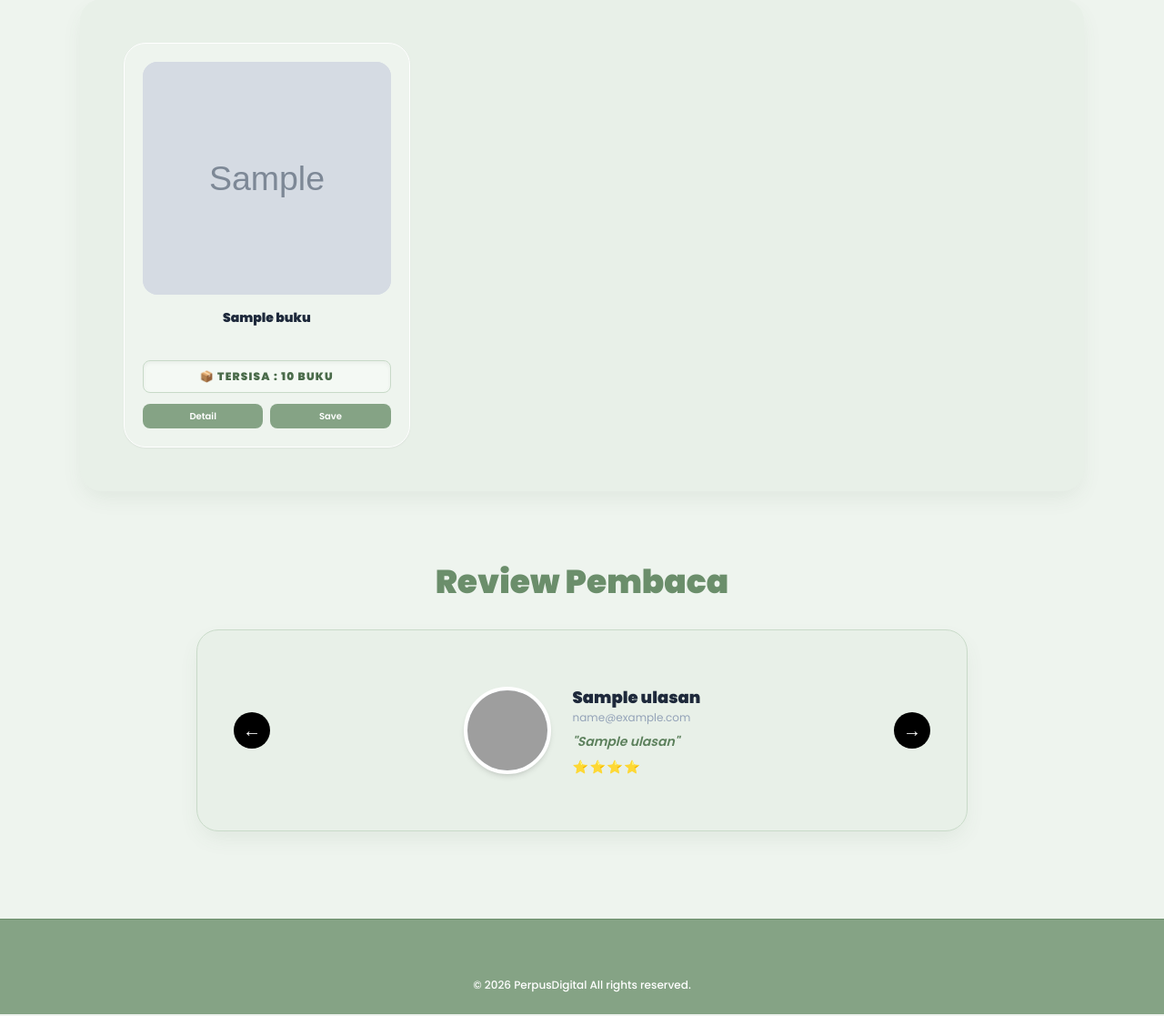
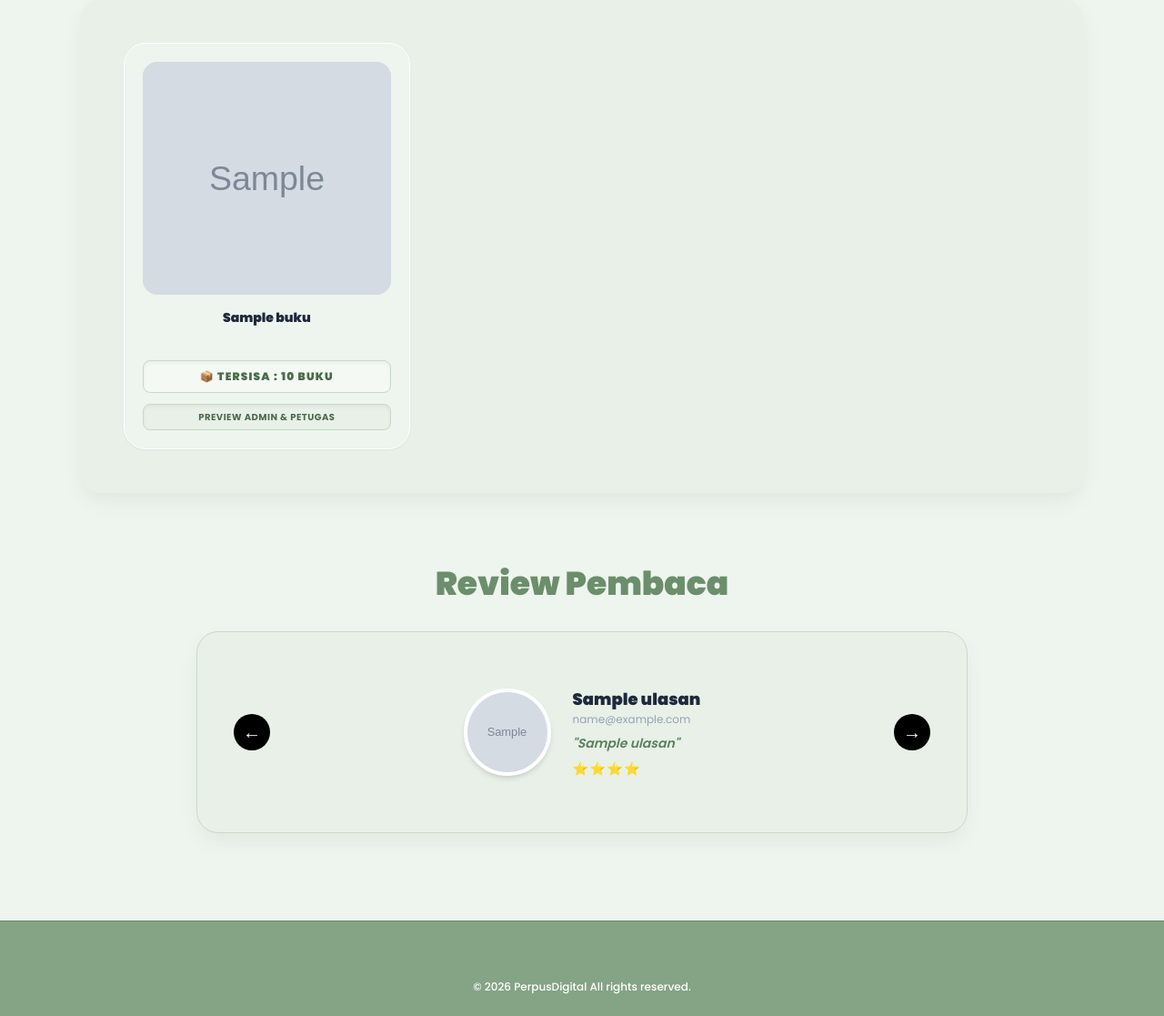
Before and after one commit to teslaa7/perpustakaan_digital, a Laravel app: template resources/views/peminjam/koleksi.blade.php in a window 1280 px wide. Shown: the part 396-1513 px from the top of the page at 91% size. Run offline with Laravel 12, Linux system fonts and the light colour scheme; a user stored in the database is signed in; data comes from the database, SQL or seed files in the repository; tables that the repository leaves empty hold one stand-in row (values such as "Sample post"); the template is opened without the code that fills it: most values are stand-ins (such as "Sample title", 1, 10 or a date in 2020); grey boxes marked "Sample" are stand-in pictures; some libraries are stand-ins or nearby versions; grey boxes are pictures that could not be loaded.

Commit message:
update2026

```diff
--- a/resources/views/peminjam/koleksi.blade.php
+++ b/resources/views/peminjam/koleksi.blade.php
@@ -92,7 +92,6 @@
     {{-- MENU KATEGORI DINAMIS --}}
     <div class="max-w-5xl mx-auto px-6 py-10 w-full flex justify-center gap-6 md:gap-12 text-sm font-semibold text-[#7DA07D] flex-wrap" data-aos="fade-in" data-aos-delay="300">
 
-        {{-- PERUBAHAN: Hapus array search, jadi kalau klik 'Semua', URL bener-bener bersih --}}
         <a href="{{ route('koleksi') }}"
            class="{{ !request('kategori') ? 'text-[#4A6B4A] border-b-2 border-[#4A6B4A] pb-1' : 'hover:text-[#4A6B4A] transition-colors' }}">
             Semua
@@ -100,7 +99,6 @@
 
         @if(isset($kategoriList) && $kategoriList->count() > 0)
             @foreach($kategoriList as $kat)
-                {{-- PERUBAHAN: Hanya kirim parameter 'kategori' saja, tinggalkan 'search' --}}
                 <a href="{{ route('koleksi', ['kategori' => $kat->NamaKategori]) }}"
                    class="{{ request('kategori') == $kat->NamaKategori ? 'text-[#4A6B4A] border-b-2 border-[#4A6B4A] pb-1' : 'hover:text-[#4A6B4A] transition-colors' }}">
                     {{ $kat->NamaKategori }}
@@ -141,6 +139,14 @@
                                 </div>
                             @endif
 
+                            {{-- LOGIKA PROTEKSI HAK AKSES TOMBOL --}}
+                            @if(auth()->check() && (auth()->user()->role === 'admin' || auth()->user()->role === 'petugas'))
+                                {{-- Jika Admin / Petugas, HANYA BISA LIHAT PREVIEW --}}
+                                <div class="mt-1 w-full text-center py-1.5 bg-[#E8F0E8] text-[#4A6B4A] text-[10px] font-bold rounded-lg border border-[#C8DAC8] uppercase tracking-wider shadow-inner">
+                                    Preview Admin & Petugas
+                                </div>
+                            @else
+                                {{-- Jika Peminjam ATAU Belum Login, BISA KLIK --}}
                                 <div class="flex gap-2 mt-1 w-full">
                                     <a href="{{ route('buku.detail', $item->BukuID) }}" class="flex-1 bg-[#85A385] hover:bg-[#6B8E6B] text-white font-semibold py-1.5 rounded-lg text-[10px] transition-all flex items-center justify-center">
                                         Detail
@@ -152,6 +158,8 @@
                                         </button>
                                     </form>
                                 </div>
+                            @endif
+
                         </div>
                     </div>
                 @empty
@@ -178,7 +186,11 @@
                     @foreach($ulasan as $index => $rev)
                         <div class="review-slide absolute inset-0 transition-opacity duration-500 flex flex-col md:flex-row items-center justify-center gap-6 text-left px-4 {{ $index == 0 ? 'opacity-100 z-10' : 'opacity-0 z-0 pointer-events-none' }}">
                             <div class="w-24 h-24 rounded-full overflow-hidden border-4 border-white shadow-md flex-shrink-0 bg-slate-200">
-                                <img src="https://api.dicebear.com/7.x/notionists/svg?seed={{ $rev->Username }}" alt="Avatar" class="w-full h-full object-cover">
+                                @if(isset($rev->FotoProfil) && $rev->FotoProfil != '')
+                                    <img src="{{ asset('avatars/' . $rev->FotoProfil) }}" alt="Avatar" class="w-full h-full object-cover">
+                                @else
+                                    <img src="https://api.dicebear.com/7.x/notionists/svg?seed={{ $rev->Username }}" alt="Avatar Default" class="w-full h-full object-cover">
+                                @endif
                             </div>
                             <div>
                                 <h4 class="font-black text-lg text-slate-800">{{ $rev->NamaLengkap ?? $rev->Username }}</h4>
```
Also changed, not shown: app/Http/Controllers/KoleksiController.php (+7 -7 lines), public/avatars/1779434879_admin_utama.jpg (deleted), public/avatars/1779591448_qila.jpg (deleted), public/avatars/1780312144_admin_utama.png (added), public/avatars/1780449227_qila.jpg (added). Lines whose indentation alone changed are shown as unchanged.
